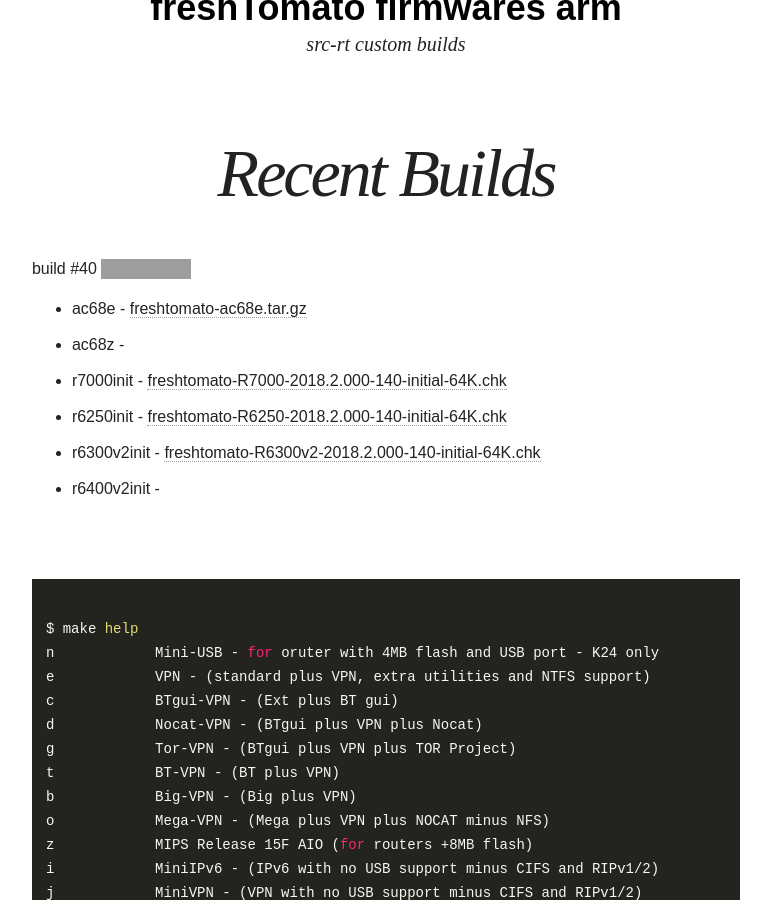
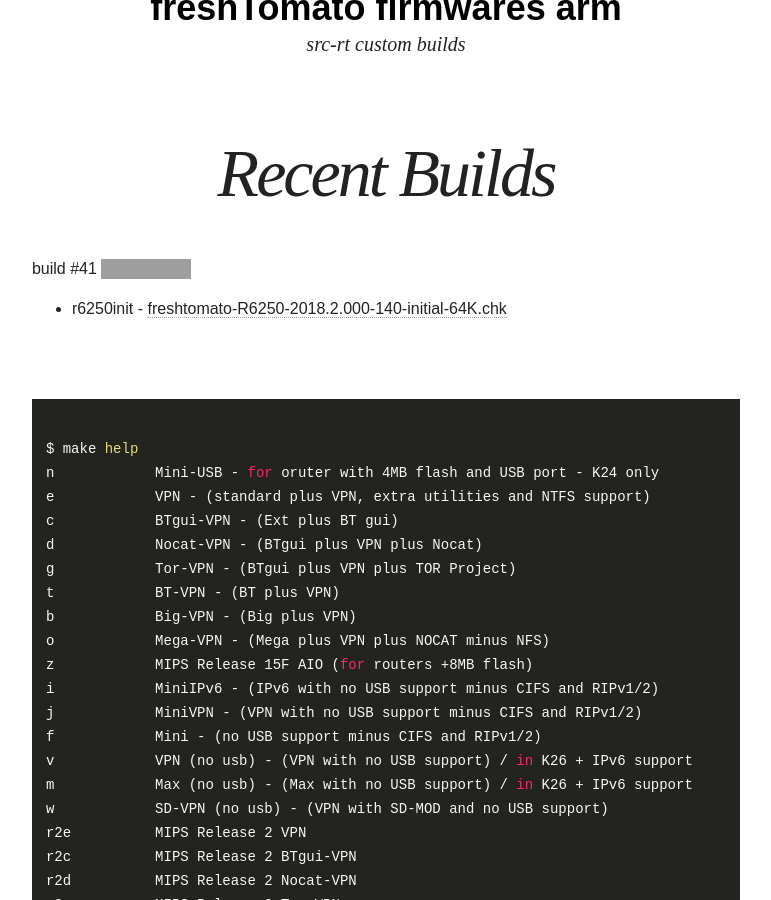
Before and after one commit to oglopss/freshTomato-ARM-ci-jekyll, a Jekyll site: the page built from index.html, in a window 1280 px wide and 900 px high, scrolled down 339 px. Shown: the whole window, without its empty margins (254-1025 px from the left). Built offline with Jekyll 4.4.1, drawn with Linux system fonts in a browser that asks for light colours; nearby versions of some CDN libraries; grey boxes are pictures that could not be loaded.

Commit message:
Travis build 41 r6250init pushed to gh-pages

```diff
--- a/_data/ss.yml
+++ b/_data/ss.yml
@@ -1,8 +1,3 @@
-build: 40
+build: 41
 files:
-  - 0003 r7000init freshtomato-R7000-2018.2.000-140-initial-64K.chk
-  - 0005 r6300v2init freshtomato-R6300v2-2018.2.000-140-initial-64K.chk
   - 0004 r6250init freshtomato-R6250-2018.2.000-140-initial-64K.chk
-  - 0006 r6400v2init
-  - 0001 ac68e freshtomato-ac68e.tar.gz
-  - 0002 ac68z
```
